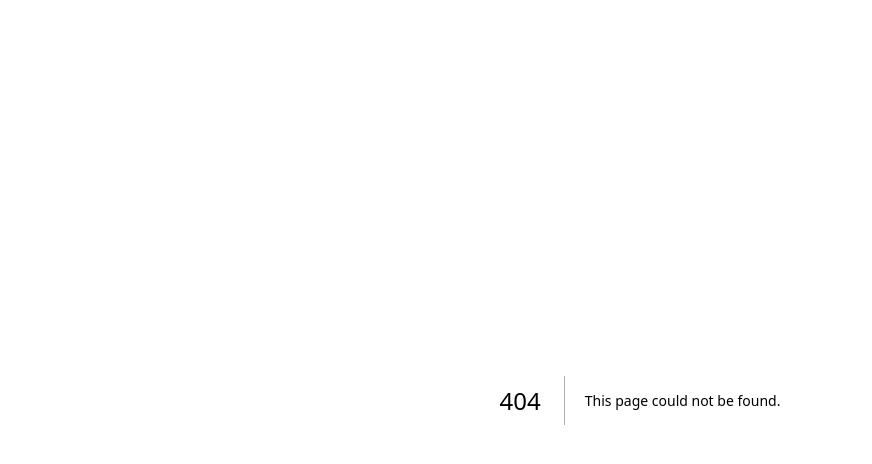
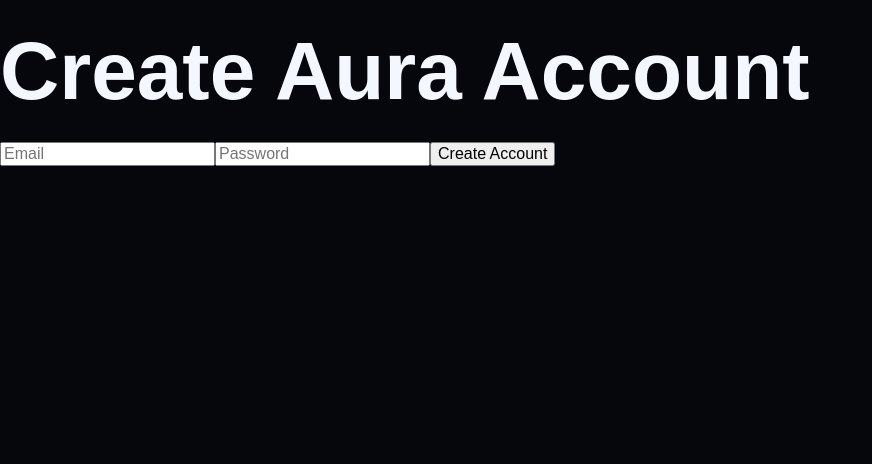
Before and after one commit to sukritghosh886-hub/Aura-AI, a Next.js app in the folder frontend/: page /auth/signup in a window 1280 px wide. Before the commit this address had no page. Shown: the top 464 px of the page, without its empty margins (0-872 px from the left). Built offline with nearby package versions, Linux system fonts and the light colour scheme; no server answers.

Commit message:
Create frontend/app/auth/signup/page.tsx

```diff
--- /dev/null
+++ b/frontend/app/auth/signup/page.tsx
@@ -0,0 +1,55 @@
+"use client";
+
+import { useState } from "react";
+import { createClient } from "@/lib/supabase/client";
+
+export default function SignupPage() {
+  const supabase = createClient();
+
+  const [email, setEmail] = useState("");
+  const [password, setPassword] = useState("");
+  const [message, setMessage] = useState("");
+
+  async function signup() {
+    const { error } = await supabase.auth.signUp({
+      email,
+      password
+    });
+
+    setMessage(
+      error
+        ? error.message
+        : "Account created. Check your email if confirmation is enabled."
+    );
+  }
+
+  return (
+    <main className="dashboard">
+      <h1>Create Aura Account</h1>
+
+      <input
+        type="email"
+        placeholder="Email"
+        value={email}
+        onChange={(event) =>
+          setEmail(event.target.value)
+        }
+      />
+
+      <input
+        type="password"
+        placeholder="Password"
+        value={password}
+        onChange={(event) =>
+          setPassword(event.target.value)
+        }
+      />
+
+      <button onClick={signup}>
+        Create Account
+      </button>
+
+      <p>{message}</p>
+    </main>
+  );
+}
```
